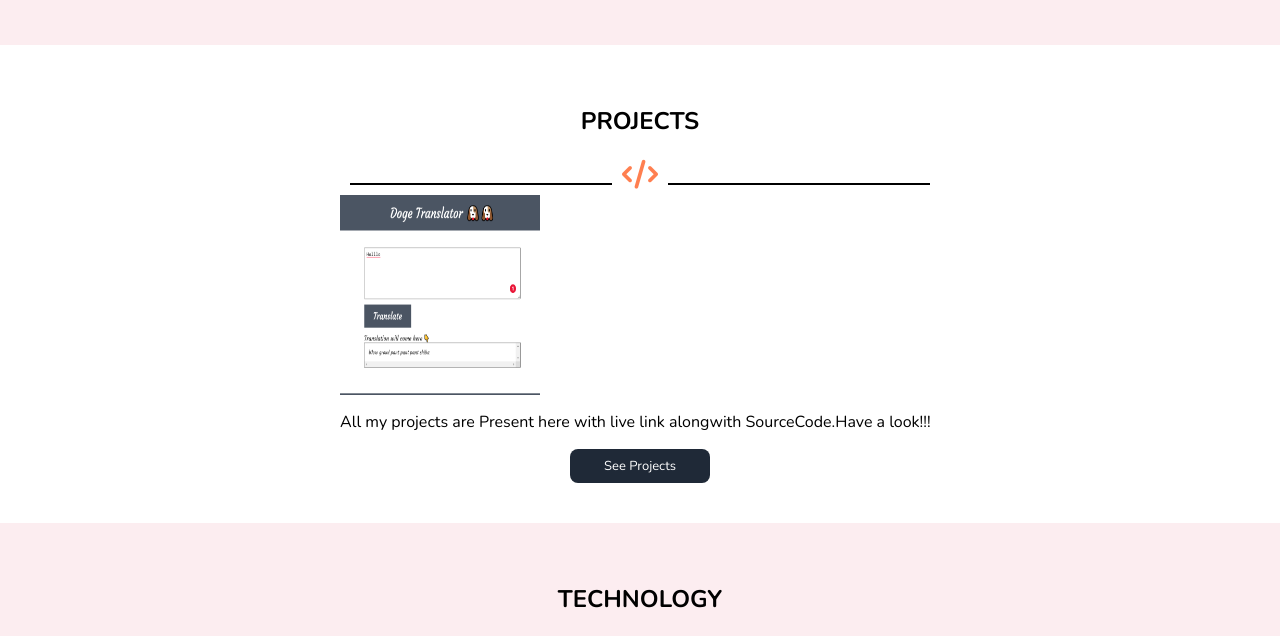
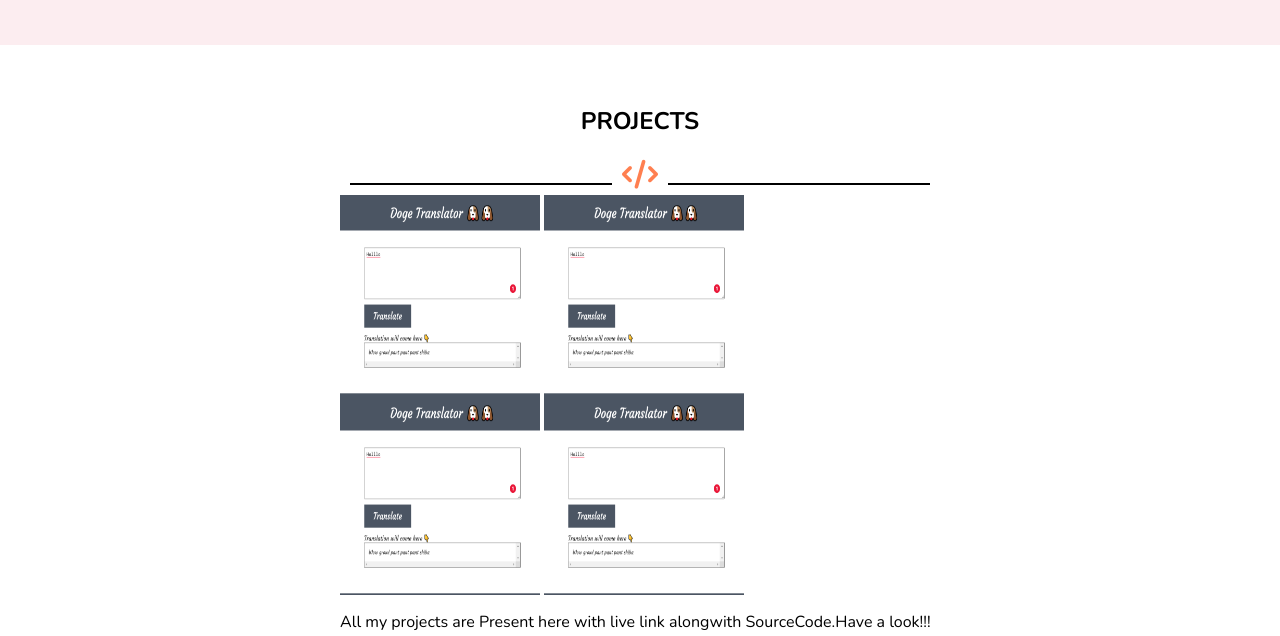
Before and after one commit to Richa-rani02/Richa-Rani-portfolio, a plain HTML site: page index.html in a window 1280 px wide. Shown: the part 532-1168 px from the top of the page. Drawn offline with nearby package versions, Linux system fonts and the light colour scheme.

Commit message:
refactor:image updated

```diff
--- a/index.html
+++ b/index.html
@@ -42,6 +42,9 @@
                     <div class="hr-line"></div>
                 </div>
                 <div class='imgproject' style='vertical-align:middle; display:inline;'>
+                    <img style='vertical-align:middle;' src='/images/doge-speak.png'>
+                    <img style='vertical-align:middle;' src='/images/doge-speak.png'>
+                    <img style='vertical-align:middle;' src='/images/doge-speak.png'>
                     <img style='vertical-align:middle;' src='/images/doge-speak.png'>
 
                 </div>
```
